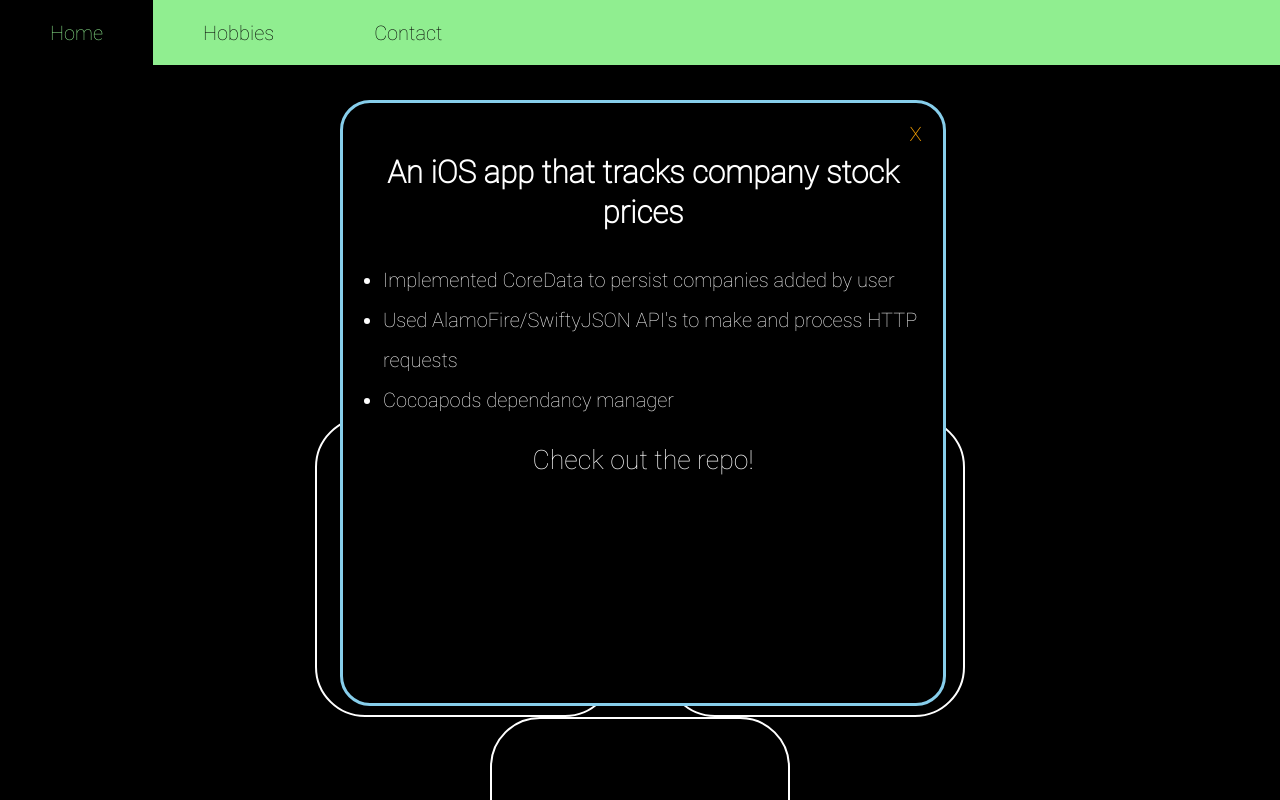
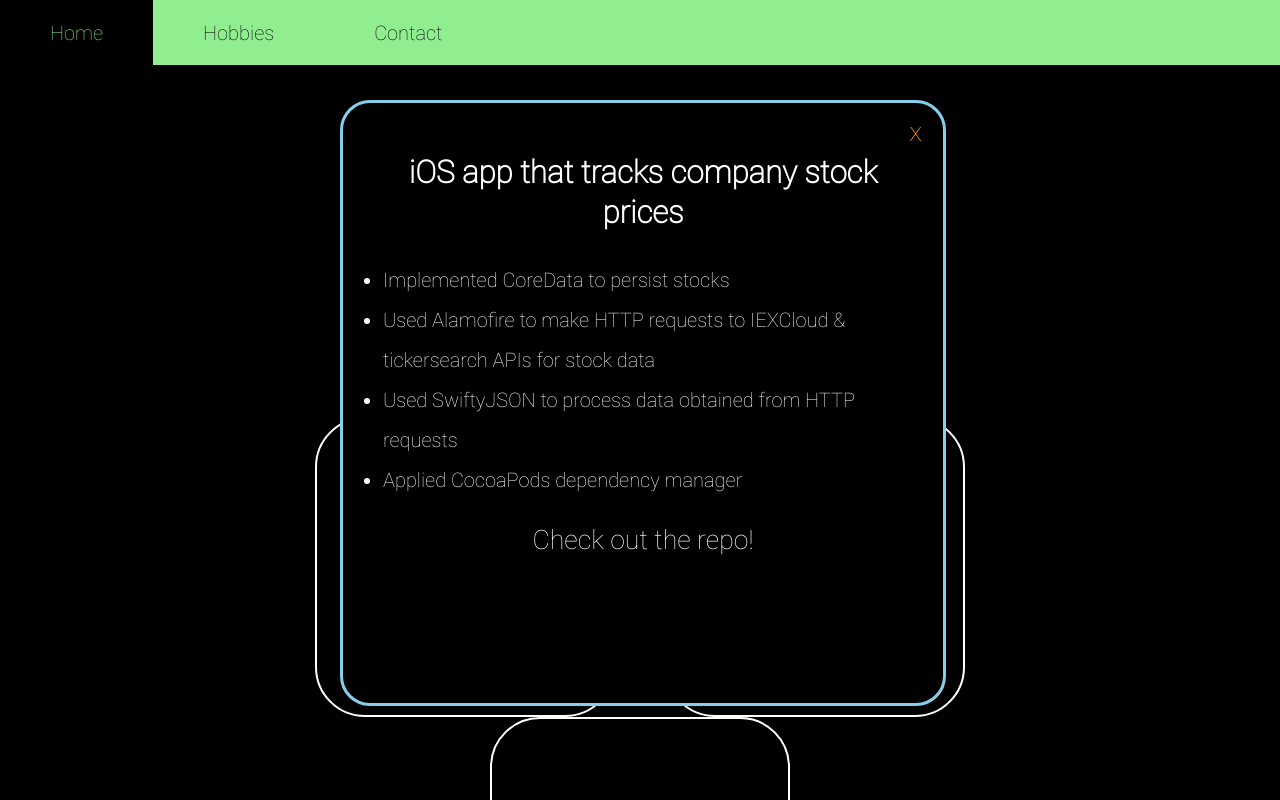
Before and after one commit to nvdixit/Portfolio, a React (Create React App) app in the folder portfolio/: page /Projects in a window 1280 px wide. Both pictures are taken after a click on the button "TechStocks". Shown: the top 800 px of the page. Built offline with nearby package versions, Linux system fonts and the light colour scheme.

Commit message:
Finalized contents and formatting of Project popups

```diff
--- a/portfolio/src/components/ProjectButton/DescriptionPopup/DescriptionPopup.css
+++ b/portfolio/src/components/ProjectButton/DescriptionPopup/DescriptionPopup.css
@@ -1,6 +1,7 @@
 #PopupWindow {
     position: absolute;
     z-index: 1;
+    overflow: hidden;
 
     background-color: black;
     color:white;
@@ -55,4 +56,6 @@
 #projectDescription {
     font-size: 15pt;
     text-align: left;
+
+    margin-right: 10px;
 }
--- a/portfolio/src/components/ProjectButton/DescriptionPopup/DescriptionPopup.js
+++ b/portfolio/src/components/ProjectButton/DescriptionPopup/DescriptionPopup.js
@@ -15,9 +15,7 @@ function DescriptionPopup(props) {
                 <pre/>
 
                 <ul id="projectDescription">
-                    <li>Implemented CoreData to persist companies added by user</li>
-                    <li>Used AlamoFire/SwiftyJSON API's to make and process HTTP requests</li>
-                    <li>Cocoapods dependancy manager</li>
+                    {props.technicalSummary.map((point, i) => <li key={i}>{point}</li>)}
                 </ul>
 
                 <a href={props.repoUrl} target="_Blank" rel="noreferrer" id="repoLink">Check out the repo!</a>
@@ -34,9 +32,7 @@ function DescriptionPopup(props) {
                 <pre/>
 
                 <ul id="projectDescription">
-                    <li>Implemented CoreData to persist companies added by user</li>
-                    <li>Used AlamoFire/SwiftyJSON API's to make and process HTTP requests</li>
-                    <li>Cocoapods dependancy manager</li>
+                    {props.technicalSummary.map((point, i) => <li key={i}>{point}</li>)}
                 </ul>
             </div>
         ) : ""
--- a/portfolio/src/components/ProjectButton/ProjectButton.js
+++ b/portfolio/src/components/ProjectButton/ProjectButton.js
@@ -10,10 +10,12 @@ function ProjectButton(props) {
             <DescriptionPopup trigger={buttonPopup} setTrigger={setButtonPopup}
                                 description={props.description}
                                 hasRepo={props.hasRepo}
-                                repoUrl={props.repoUrl}/>
+                                repoUrl={props.repoUrl}
+                                technicalSummary={props.technicalSummary}/>
             <button id="ProjectButton" onClick={() => setButtonPopup(true)}>
                 {props.projectName}
             </button>
+
         </div>
     )
 
--- a/portfolio/src/components/Projects.js
+++ b/portfolio/src/components/Projects.js
@@ -10,15 +10,27 @@ function Projects() {
 
             <p>
                 <center>
-                    Programming projects I've used to help myself learn. <pre/>
+                    Programming projects I've used to help myself learn.
                 </center>
             </p>
 
             <p>
                 <center>
-                    <ProjectButton projectName="TechStocks" description="An iOS app that tracks company stock prices" hasRepo={true} repoUrl="https://github.com/nvdixit/TechStocks"/>
-                    <ProjectButton projectName="Portfolio Website" description="My porfolio website (What you're on right now!)" hasRepo={true}repoUrl="https://github.com/nvdixit/Portfolio"/>
-                    <ProjectButton projectName="PackScheduler" description="A college course registration & management system" hasRepo={false}/>
+                    <ProjectButton projectName="TechStocks" description="iOS app that tracks company stock prices" hasRepo={true}
+                                    repoUrl="https://github.com/nvdixit/TechStocks"
+                                    technicalSummary={["Implemented CoreData to persist stocks",
+                                                        "Used Alamofire to make HTTP requests to IEXCloud & tickersearch APIs for stock data",
+                                                        "Used SwiftyJSON to process data obtained from HTTP requests",
+                                                        "Applied CocoaPods dependency manager"]}/>
+                    <ProjectButton projectName="Portfolio Website" description="My porfolio website" hasRepo={true}
+                                    technicalSummary={["You're on it right now!",
+                                                        "Implemented React framework to create resusable and functional UI components (like this popup box)",
+                                                        "Gained profeiciency in HTML/CSS/JavaScript"]}
+                                    repoUrl="https://github.com/nvdixit/Portfolio"/>
+                    <ProjectButton projectName="PackScheduler" description="A college course registration & management system" hasRepo={false}
+                                    technicalSummary={["Used Java properties class to create login functionality",
+                                                        "Built finite state machine to clean read-in raw data",
+                                                        "Created several custom exceptions to track errors within the system"]}/>
                 </center>
             </p>
         </main>
```
